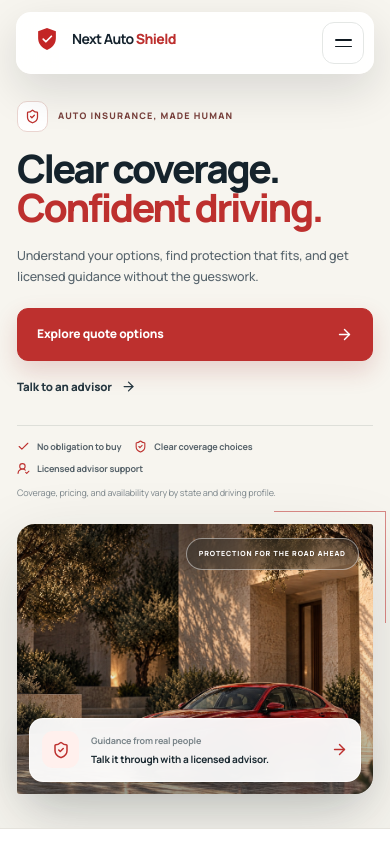
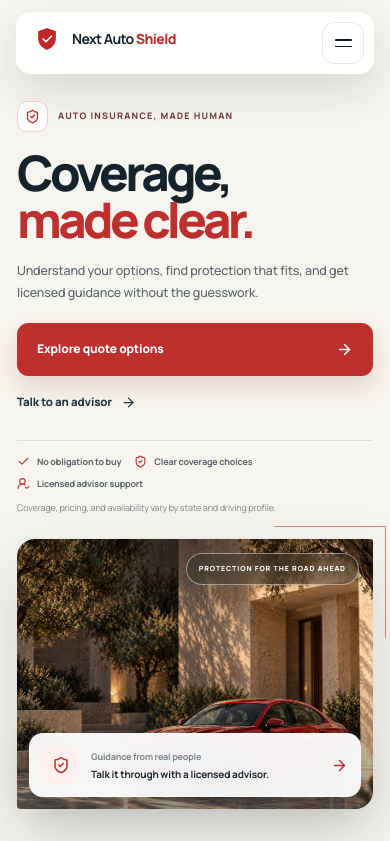
Before and after one commit to letsconnectzohaib/NextAutoShield, a Next.js app: page / in a window 390 px wide. Shown: the top 841 px of the page. Built offline with nearby package versions, Linux system fonts and the light colour scheme.

Commit message:
Scale up hero headline typography

```diff
--- a/app/globals.css
+++ b/app/globals.css
@@ -1167,10 +1167,10 @@ html { scroll-padding-top: 100px; }
   max-width: 570px;
   margin: 0;
   color: #15232c;
-  font-size: clamp(49px, 5vw, 66px);
+  font-size: clamp(72px, 7vw, 88px);
   font-weight: 780;
-  line-height: .99;
-  letter-spacing: -.065em;
+  line-height: .94;
+  letter-spacing: -.075em;
   text-wrap: pretty;
 }
 .hero-editorial-strong-accent { color: var(--color-brand); }
@@ -1299,7 +1299,7 @@ html { scroll-padding-top: 100px; }
 
 @media (max-width: 1080px) {
   .hero-section--split .hero-container-immersive { width: min(100% - 48px, 1320px); min-height: 690px; gap: 34px; }
-  .hero-section--split .hero-editorial-title { font-size: clamp(46px, 5.4vw, 58px); }
+  .hero-section--split .hero-editorial-title { font-size: clamp(64px, 7.2vw, 78px); }
   .hero-artwork { height: 455px; min-height: 390px; }
   .hero-section--split .hero-ribbon-wrapper > .trust-ribbon { grid-template-columns: repeat(4, minmax(0,1fr)); }
   .hero-section--split .trust-ribbon__lead { grid-column: 1 / -1; padding: 13px 0 8px; }
@@ -1314,7 +1314,7 @@ html { scroll-padding-top: 100px; }
   }
   .hero-copy-column { max-width: 620px; }
   .hero-section--split .hero-editorial-eyebrow { margin-bottom: 17px; font-size: 9px; }
-  .hero-section--split .hero-editorial-title { max-width: 570px; font-size: clamp(43px, 8.2vw, 57px); line-height: 1.01; }
+  .hero-section--split .hero-editorial-title { max-width: 570px; font-size: clamp(54px, 8.5vw, 68px); line-height: .96; }
   .hero-section--split .hero-editorial-sub { max-width: 500px; margin: 17px 0 20px; font-size: 13px; }
   .hero-section--split .hero-editorial-trust { margin-top: 18px; padding-top: 14px; }
   .hero-artwork { height: clamp(290px, 65vw, 390px); min-height: 0; max-height: none; border-radius: 22px 4px 22px 4px; }
@@ -1329,7 +1329,7 @@ html { scroll-padding-top: 100px; }
 }
 @media (max-width: 540px) {
   .hero-section--split .hero-container-immersive { width: calc(100% - 34px); gap: 24px; padding-top: 101px; }
-  .hero-section--split .hero-editorial-title { font-size: clamp(39px, 9vw, 47px); }
+  .hero-section--split .hero-editorial-title { font-size: clamp(49px, 11vw, 60px); }
   .hero-section--split .hero-editorial-sub { font-size: 12.5px; line-height: 1.72; }
   .hero-section--split .hero-editorial-actions { align-items: flex-start; flex-direction: column; gap: 6px; }
   .hero-section--split .hero-primary-action { width: 100%; justify-content: space-between; }
--- a/components/hero-motion.tsx
+++ b/components/hero-motion.tsx
@@ -11,9 +11,9 @@ export function HeroCopy() {
       </p>
 
       <h1 className="hero-editorial-title">
-        Clear coverage.
+        Coverage,
         <br />
-        <span className="hero-editorial-strong-accent">Confident driving.</span>
+        <span className="hero-editorial-strong-accent">made clear.</span>
       </h1>
 
       <p className="hero-editorial-sub">
```
